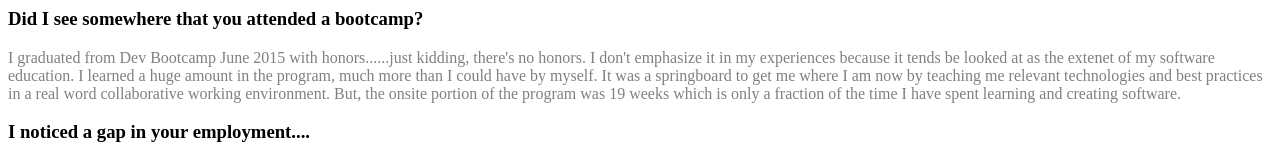
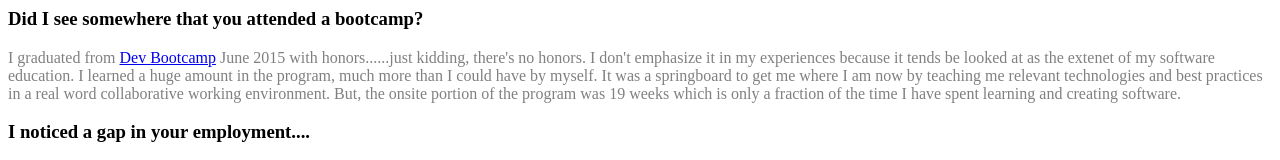
Before and after one commit to JessC/JessC.github.io, a plain HTML site: page faqs.html in a window 1280 px wide. Shown: the top 160 px of the page. Drawn offline with Linux system fonts and the light colour scheme.

Commit message:
dbc link in faqs

```diff
--- a/faqs.html
+++ b/faqs.html
@@ -18,7 +18,7 @@
 	<div style="background-color: " id="faqs-container">
 
 		<h3 id="question">Did I see somewhere that you attended a bootcamp?</h3>
-<div id="answer"; style="color: grey"><p>I graduated from Dev Bootcamp June 2015 with honors......just kidding, there's no honors. I don't emphasize it in my experiences because it tends be looked at as the extenet of my software education. I learned a huge amount in the program, much more than I could have by myself. It was a springboard to get me where I am now by teaching me relevant technologies and best practices in a real word collaborative working environment. But, the onsite portion of the program was 19 weeks which is only a fraction of the time I have spent learning and creating software. </p></div>
+<div id="answer"; style="color: grey"><p>I graduated from <a href="http://devbootcamp.com/" target="_blank">Dev Bootcamp</a> June 2015 with honors......just kidding, there's no honors. I don't emphasize it in my experiences because it tends be looked at as the extenet of my software education. I learned a huge amount in the program, much more than I could have by myself. It was a springboard to get me where I am now by teaching me relevant technologies and best practices in a real word collaborative working environment. But, the onsite portion of the program was 19 weeks which is only a fraction of the time I have spent learning and creating software. </p></div>
 
 <h3 id="question">I noticed a gap in your employment....</h3>
 <div id="answer"><p>Yes, I was fortunate enough to have enough savings to afford not to work and commit to self study full time. I did this by relocating to the Bay Area where I lived in both San Francisco and Silicon Valley.</p>
```
